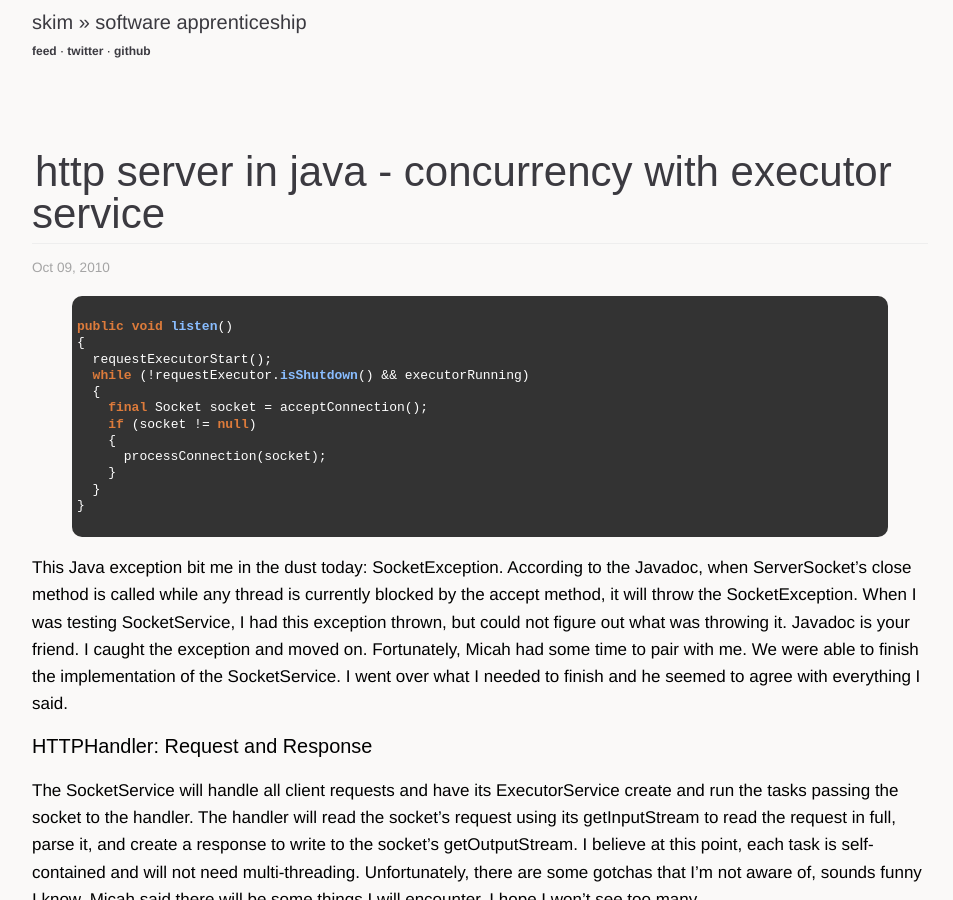
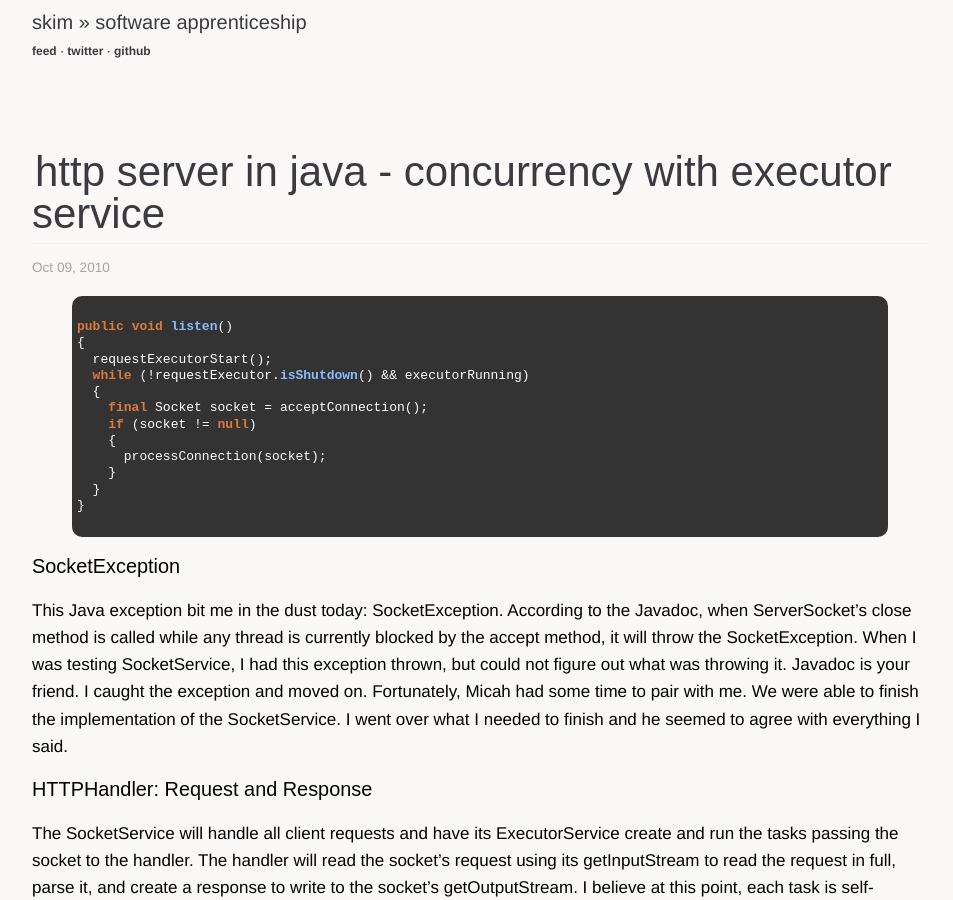
Before and after one commit to sl4m/skim.cc, a Jekyll site: the page built from _posts/2010-10-08-http-server-in-java-concurrency-with-executor-service.markdown, in a window 1280 px wide and 900 px high. Shown: the whole window, without its empty margins (160-1113 px from the left). Built offline with Jekyll 4.4.1, drawn with Linux system fonts in a browser that asks for light colours; comment, search, counter and statistics services are not loaded.

Commit message:
updated post

```diff
--- a/_posts/2010-10-08-http-server-in-java-concurrency-with-executor-service.markdown
+++ b/_posts/2010-10-08-http-server-in-java-concurrency-with-executor-service.markdown
@@ -26,6 +26,8 @@ public void listen()
 }
 {% endhighlight %}
 
+### SocketException
+
 This Java exception bit me in the dust today: SocketException.  According to the Javadoc, when ServerSocket's close method is called while any thread is currently blocked by the accept method, it will throw the SocketException.  When I was testing SocketService, I had this exception thrown, but could not figure out what was throwing it.  Javadoc is your friend.  I caught the exception and moved on.  Fortunately, Micah had some time to pair with me.  We were able to finish the implementation of the SocketService.  I went over what I needed to finish and he seemed to agree with everything I said.
 
 ### HTTPHandler: Request and Response
```
